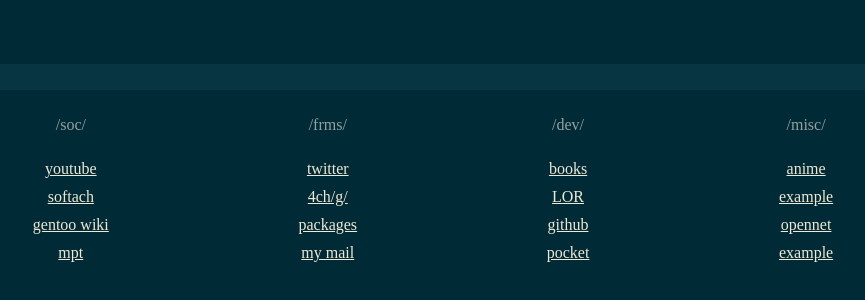
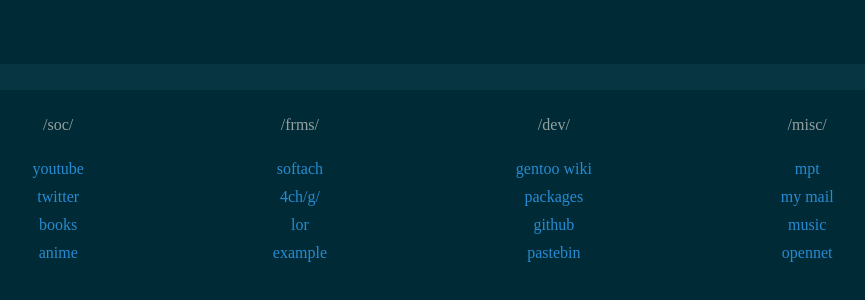
Before and after one commit to wellWINeo/startpage, a plain HTML site: page index.html in a window 1280 px wide. Shown: the part 256-556 px from the top of the page, without its empty margins (175-1040 px from the left). Drawn offline with Linux system fonts and the light colour scheme.

Commit message:
updated all

```diff
--- a/index.html
+++ b/index.html
@@ -59,8 +59,13 @@
     }
 
     .item {
-        color: #eee8d5;
+        color: #268bd2;
+        text-decoration: none;
         text-align: center;
+    }
+
+    .item:link .item:visited {
+        color: #268bd2;
     }
 
     .search {
@@ -69,6 +74,17 @@
     }
 
 </style>
+
+<script>
+window.onkeyup = keyup;
+var input;
+function keyup(e) {
+    input = e.target.value;
+    if (e.keyCode == 13) {
+        window.location = "https://duckduckgo.com/?q=" + input;
+    }
+}
+</script>
 
 
 <head>
@@ -80,41 +96,41 @@
 
 <body>
 
-    <!--
-    <div>
-        <input id="search", style="search", type="text", spellcheck="true", autofocus, class="search"
-            onKeyDown="Javascript: if (event.keyCode == 13) search();">
-    </div>
-    -->
-
     <div class="grid-container">
 
-            <input id="search", style="search", type="text", spellcheck="true", autofocus, class="search">
+            <!-- search bar -->
+            <input id="search", style="search", type="text", spellcheck="true", autofocus, class="search",
+                    onKeyDown="Javascript: if (event.keyCode == 13) search();">
 
+            <!-- headers -->
             <p class=header class="item">/soc/</p>
             <p class=header class="item">/frms/</p>
             <p class=header class="item">/dev/</p>
             <p class=header class="item">/misc/</p>
 
-            <a href="example.com" class="item">youtube</a>
-            <a href="example.com" class="item">twitter</a>
-            <a href="example.com" class="item">books</a>
-            <a href="animaunt.org" class="item">anime</a>
+            <!-- 1st row -->
+            <a href="https://youtube.com" class="item">youtube</a>
+            <a href="https://2ch.hk/s" class="item">softach</a>
+            <a href="https://wiki.gentoo.org" class="item">gentoo wiki</a>
+            <a href="https://mpt.ru" class="item">mpt</a>
 
-            <a href="2ch.hk/s" class="item">softach</a>
+            <!-- 2nd row -->
+            <a href="https://twitter.com" class="item">twitter</a>
             <a href="https://boards.4channel.org/g/" class="item">4ch/g/</a>
-            <a href="linux.org.ru" class="item">LOR</a>
-            <a href="example.com" class="item">example</a>
+            <a href="https://packages.gentoo.org" class="item">packages</a>
+            <a href="mailto:your@mail" class="item">my mail</a>
 
-            <a href="wiki.gentoo.org" class="item">gentoo wiki</a>
-            <a href="packages.gentoo.org" class="item">packages</a>
-            <a href="github.com/wellWINeo" class="item">github</a>
-            <a href="opennet.ru" class="item">opennet</a>
+            <!-- 3rd row -->
+            <a href="https://play.google.com/books" class="item">books</a>
+            <a href="https://linux.org.ru" class="item">lor</a>
+            <a href="https://github.com/wellWINeo" class="item">github</a>
+            <a href="https://music.youtube.com" class="item">music</a>
 
-            <a href="mpt.ru" class="item">mpt</a>
-            <a href="mailto:isip_s.a.uspenskiy@mpt.ru" class="item">my mail</a>
-            <a href="getpocket.com/my-list" class="item">pocket</a>
-            <a href="example.com" class="item">example</a>
+            <!-- 4th row -->
+            <a href="https://animaunt.org" class="item">anime</a>
+            <a href="https://en.wikipedia.org/wiki/Emacs#Features" class="item">example</a>
+            <a href="https://pastebin.com" class="item">pastebin</a>
+            <a href="https://opennet.ru" class="item">opennet</a>
 
     </div>
 
```
Also changed, not shown: sample.png (added), 1 other file.
